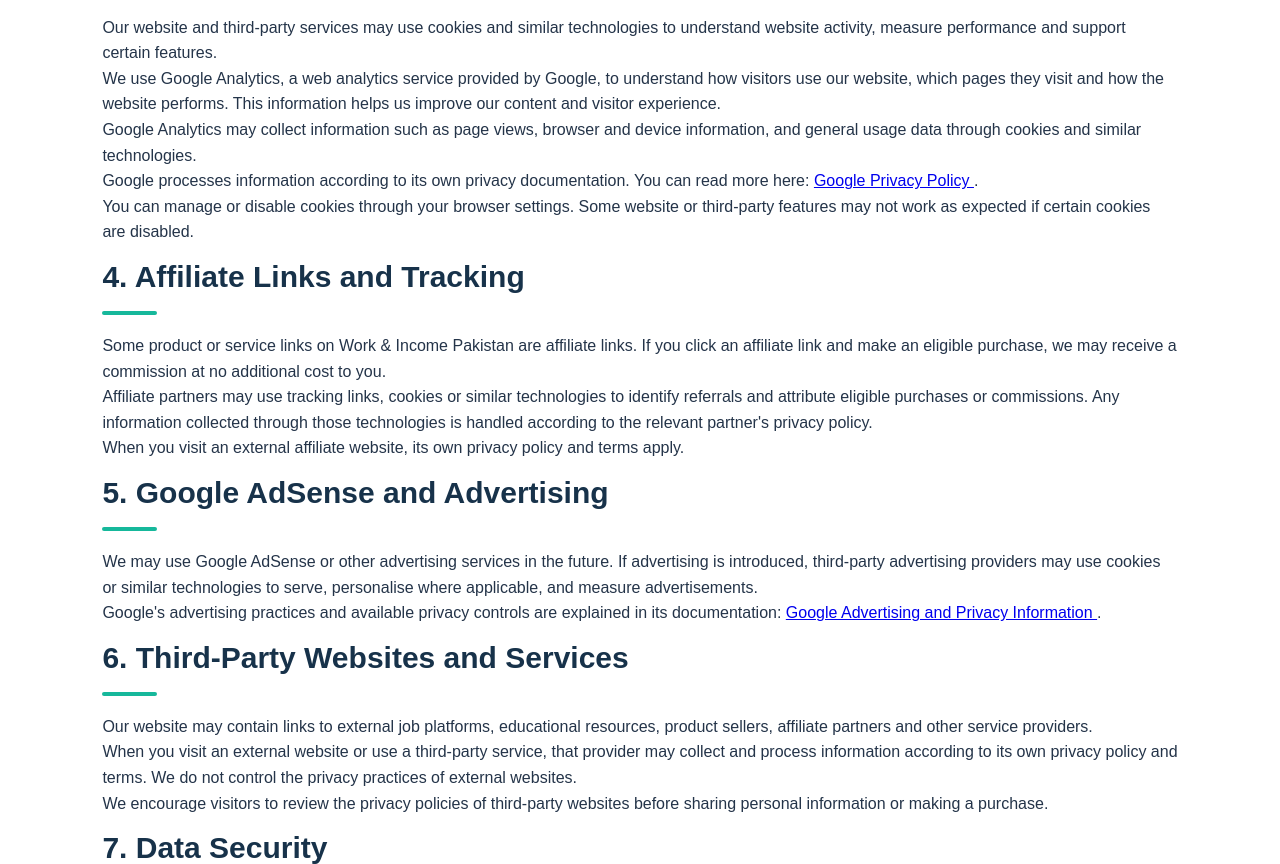
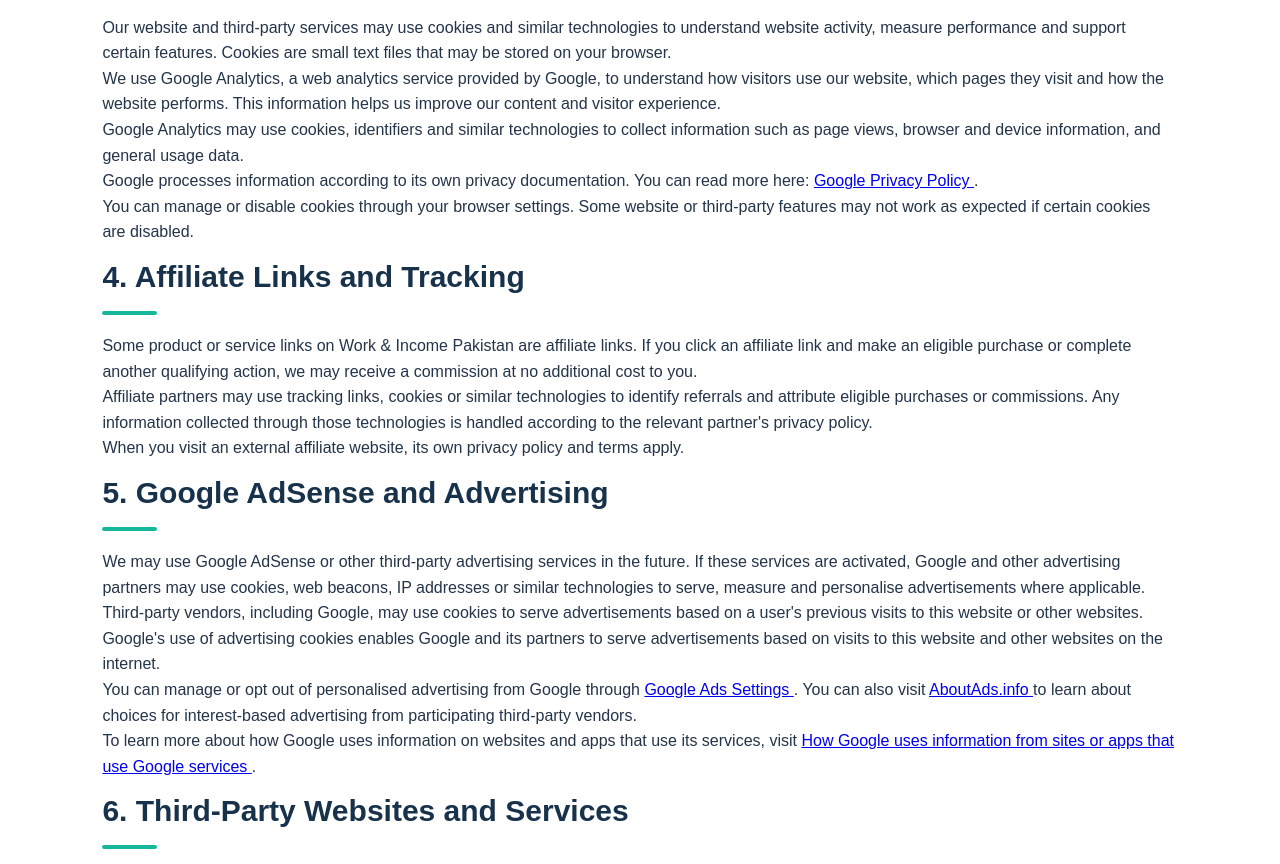
Before and after one commit to tahirkhan00089/work-income-pakistan, a plain HTML site: page privacy.html in a window 1280 px wide. Shown: the part 854-1718 px from the top of the page. Drawn offline with Linux system fonts and the light colour scheme.

Commit message:
Update privacy.html

```diff
--- a/privacy.html
+++ b/privacy.html
@@ -15,7 +15,7 @@
   <meta charset="UTF-8">
   <meta name="viewport" content="width=device-width, initial-scale=1.0">
 
-  <meta name="description" content="Read the Privacy Policy of Work & Income Pakistan. Learn how visitor information, cookies, Google Analytics, affiliate links and third-party services may be handled.">
+  <meta name="description" content="Read the Privacy Policy of Work & Income Pakistan. Learn how visitor information, cookies, Google Analytics, affiliate links and advertising services may be handled.">
 
   <meta name="robots" content="index, follow">
   <meta name="theme-color" content="#0b1f3a">
@@ -55,6 +55,7 @@
     <a href="index.html#skills">Free Skills</a>
     <a href="index.html#guides">Guides</a>
     <a href="about.html">About</a>
+    <a href="contact.html">Contact</a>
   </nav>
 </header>
 
@@ -64,7 +65,7 @@
 
   <h1>Privacy Policy</h1>
 
-  <p><strong>Last updated:</strong> November 20, 2026</p>
+  <p><strong>Last updated:</strong> November 21, 2026</p>
 
   <p>
     Welcome to Work & Income Pakistan. Your privacy is important to us.
@@ -111,7 +112,8 @@
   <p>
     Our website and third-party services may use cookies and similar
     technologies to understand website activity, measure performance
-    and support certain features.
+    and support certain features. Cookies are small text files that
+    may be stored on your browser.
   </p>
 
   <p>
@@ -122,9 +124,9 @@
   </p>
 
   <p>
-    Google Analytics may collect information such as page views,
-    browser and device information, and general usage data through
-    cookies and similar technologies.
+    Google Analytics may use cookies, identifiers and similar
+    technologies to collect information such as page views,
+    browser and device information, and general usage data.
   </p>
 
   <p>
@@ -148,8 +150,8 @@
   <p>
     Some product or service links on Work & Income Pakistan are
     affiliate links. If you click an affiliate link and make an
-    eligible purchase, we may receive a commission at no additional
-    cost to you.
+    eligible purchase or complete another qualifying action,
+    we may receive a commission at no additional cost to you.
   </p>
 
   <p>
@@ -168,19 +170,51 @@
   <h2>5. Google AdSense and Advertising</h2>
 
   <p>
-    We may use Google AdSense or other advertising services in the
-    future. If advertising is introduced, third-party advertising
-    providers may use cookies or similar technologies to serve,
-    personalise where applicable, and measure advertisements.
+    We may use Google AdSense or other third-party advertising
+    services in the future. If these services are activated,
+    Google and other advertising partners may use cookies,
+    web beacons, IP addresses or similar technologies to serve,
+    measure and personalise advertisements where applicable.
   </p>
 
   <p>
-    Google's advertising practices and available privacy controls
-    are explained in its documentation:
-    <a href="https://policies.google.com/technologies/ads"
+    Third-party vendors, including Google, may use cookies to
+    serve advertisements based on a user's previous visits
+    to this website or other websites.
+  </p>
+
+  <p>
+    Google's use of advertising cookies enables Google and its
+    partners to serve advertisements based on visits to this
+    website and other websites on the internet.
+  </p>
+
+  <p>
+    You can manage or opt out of personalised advertising from
+    Google through
+    <a href="https://adssettings.google.com/"
        target="_blank"
        rel="noopener noreferrer">
-      Google Advertising and Privacy Information
+      Google Ads Settings
+    </a>.
+    You can also visit
+    <a href="https://www.aboutads.info/"
+       target="_blank"
+       rel="noopener noreferrer">
+      AboutAds.info
+    </a>
+    to learn about choices for interest-based advertising
+    from participating third-party vendors.
+  </p>
+
+  <p>
+    To learn more about how Google uses information on websites
+    and apps that use its services, visit
+    <a href="https://policies.google.com/technologies/partner-sites"
+       target="_blank"
+       rel="noopener noreferrer">
+      How Google uses information from sites or apps that use
+      Google services
     </a>.
   </p>
 
```
